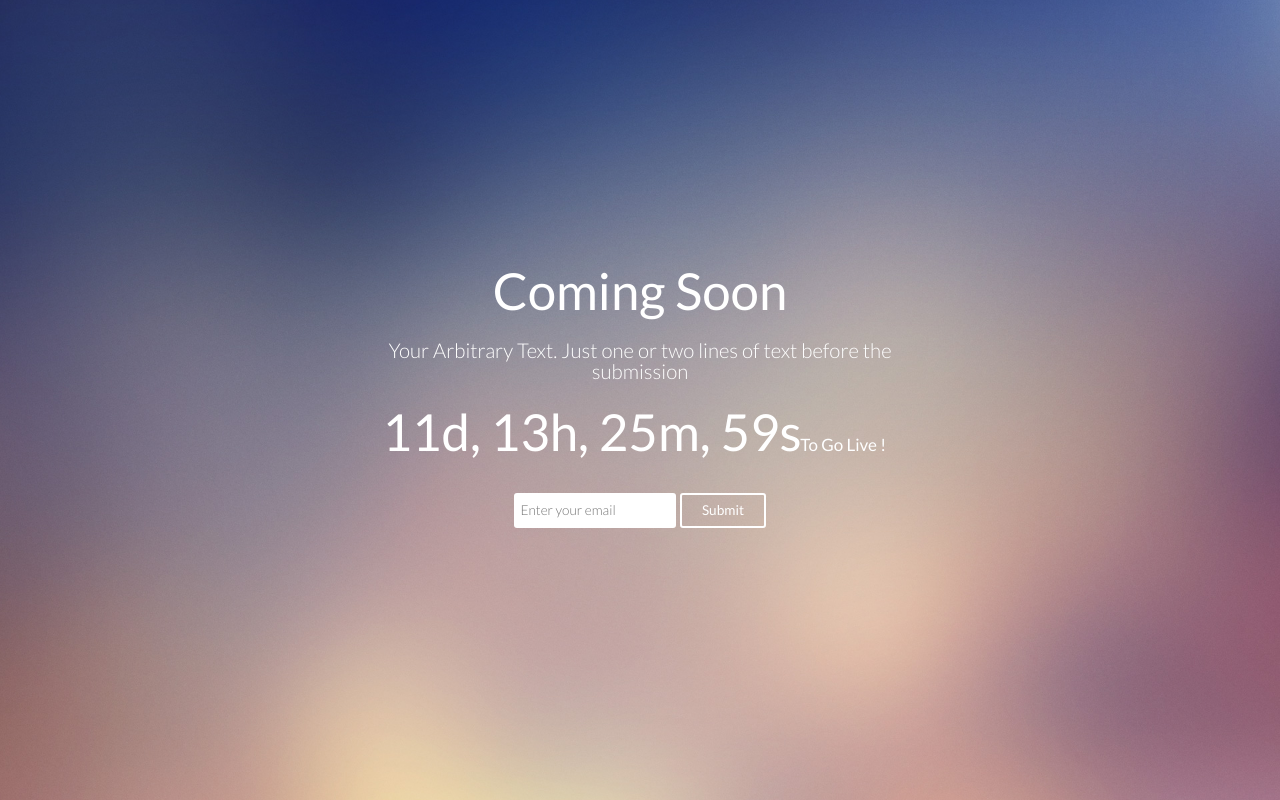
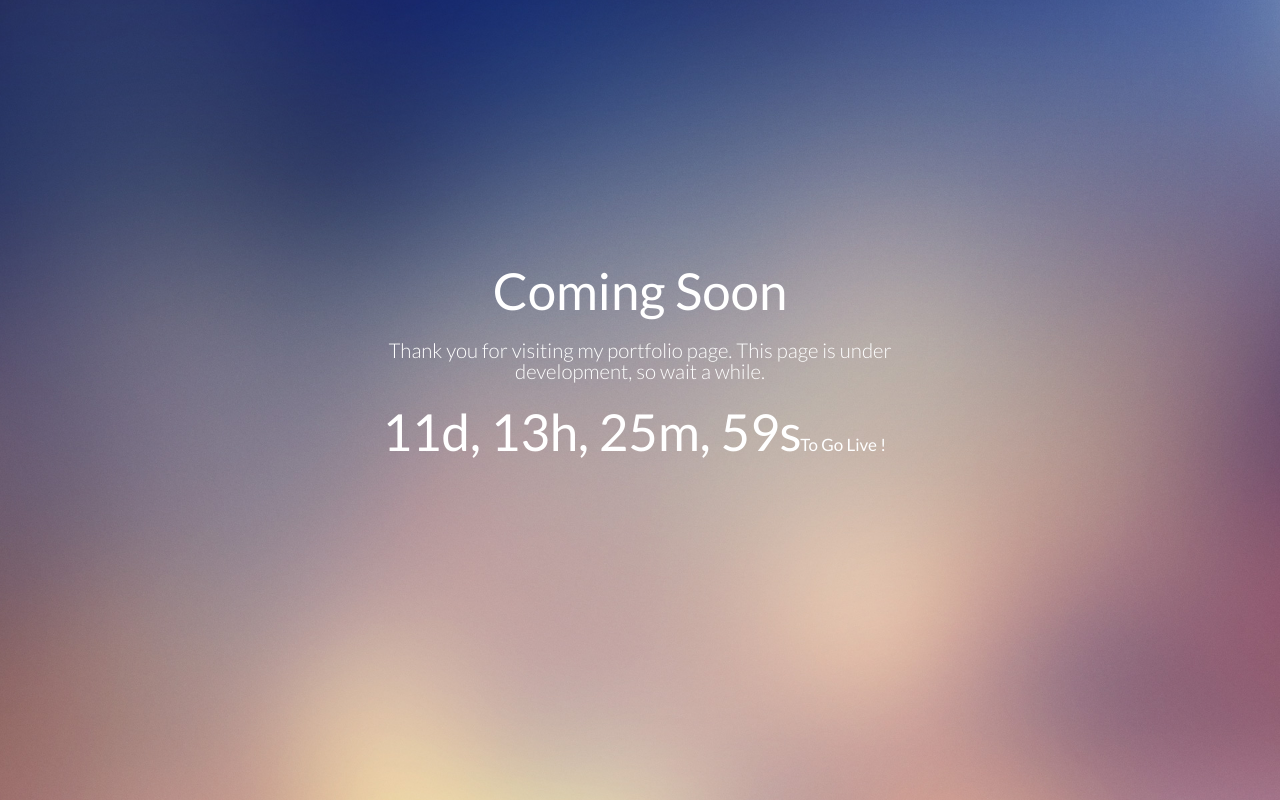
Before and after one commit to sanjoyment/sanjoyment.com, a plain HTML site: page index.html in a window 1280 px wide. Drawn offline with Linux system fonts and the light colour scheme.

Commit message:
coming soon added.

```diff
--- a/index.html
+++ b/index.html
@@ -10,17 +10,12 @@
     <div class="soon">
         <h1>Coming Soon</h1>
         <p>
-            Your Arbitrary Text. Just one or two lines of text before the submission
+            Thank you for visiting my portfolio page. This page is under development, so wait a while.
         </p>
         <div class="count">
             <h1 id="countdown" class="clock"></h1>
             <h3>To Go Live !</h3>
         </div>
-        <form>
-            <input type="email" name="email" placeholder="Enter your email">
-            <!-- I used new format. Which may not support in old browser & implementation.You can use your own using it a template-->
-            <input type="submit">
-        </form>
     </div>
     <script src="js/index.js"></script>
 </body>
```
